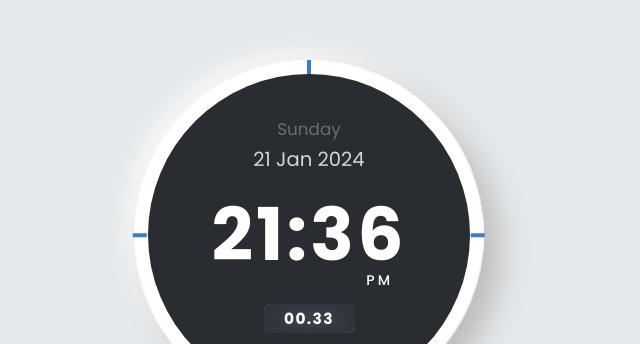
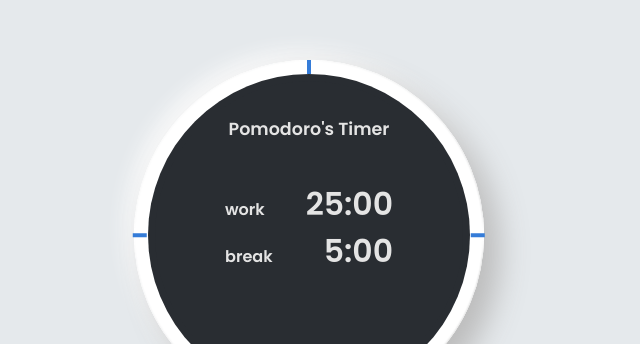
Before and after one commit to nangonz/digital-clock, a plain HTML site: page public/index.html in a window 1280 px wide. Shown: the part 165-509 px from the top of the page, without its empty margins (331-971 px from the left). Drawn offline with Linux system fonts and the light colour scheme.

Commit message:
add styles to pomodoro's timer

```diff
--- a/public/index.html
+++ b/public/index.html
@@ -73,12 +73,12 @@
               <h3 class="timer-title">Pomodoro's Timer</h3>
               <section class="work-break">
                 <div class="worktime">
-                  <span class="title-work"></span>
-                  <span class="work-minutes"></span>
+                  <span class="title-work">work</span>
+                  <span class="work-minutes">25:00</span>
                 </div>
                 <div class="breaktime">
-                  <span class="title-break"></span>
-                  <span class="break-minutes"></span>
+                  <span class="title-break">break</span>
+                  <span class="break-minutes">5:00</span>
                 </div>
               </section>
               <div class="timerIconButtons">
--- a/public/styles.css
+++ b/public/styles.css
@@ -222,7 +222,7 @@ body {
 
 .clock-inner .timerSettings {
   position: relative;
-  display: none;
+  display: flex;
   justify-content: center;
   align-items: center;
   width: 22rem;
@@ -230,12 +230,11 @@ body {
   border-radius: 50%;
   background-color: #292d32;
   z-index: 3;
-  border: 2px solid red;
 }
 
 .clock-inner .timerSettings .timer-title {
   position: absolute;
-  top: 2rem;
+  top: 2.5rem;
   text-align: center;
   color: #e4e4e4;
   font-size: 1.25rem;
@@ -255,25 +254,43 @@ body {
 .clock-inner .timerSettings .work-break {
   position: absolute;
   display: flex;
+  flex-direction: column;
+  justify-content: center;
   top: 5.5rem;
-  background-color: lightgreen;
-  width: 15rem;
+  width: 12rem;
   height: 10rem;
   border-radius: 1rem;
 }
 
 .clock-inner .timerSettings .work-break .worktime {
   display: flex;
-  flex-direction: column;
-  justify-content: space-around;
-  align-items: center;
+  align-items: baseline;
+  justify-content: space-between;
+  gap: 1rem;
+  border-radius: 1rem;
+}
+.clock-inner .timerSettings .work-break .breaktime {
+  display: flex;
+  align-items: baseline;
+  justify-content: space-between;
+  gap: 1rem;
+  border-radius: 1rem;
 }
 
-.clock-inner .timerSettings .work-break .worktime > span {
+.clock-inner .timerSettings .work-break .title-work,
+.title-break {
+  color: #e4e4e4;
+  font-size: 1.15rem;
+  font-weight: 600;
+}
+.clock-inner .timerSettings .work-break .work-minutes,
+.break-minutes {
   display: flex;
-  width: 2rem;
-  height: 1rem;
-  background-color: rgb(0, 0, 0);
+  justify-content: center;
+  text-align: center;
+  color: #e4e4e4;
+  font-size: 2.25rem;
+  font-weight: 600;
 }
 
 .clock-inner .alarmSettings {
```
